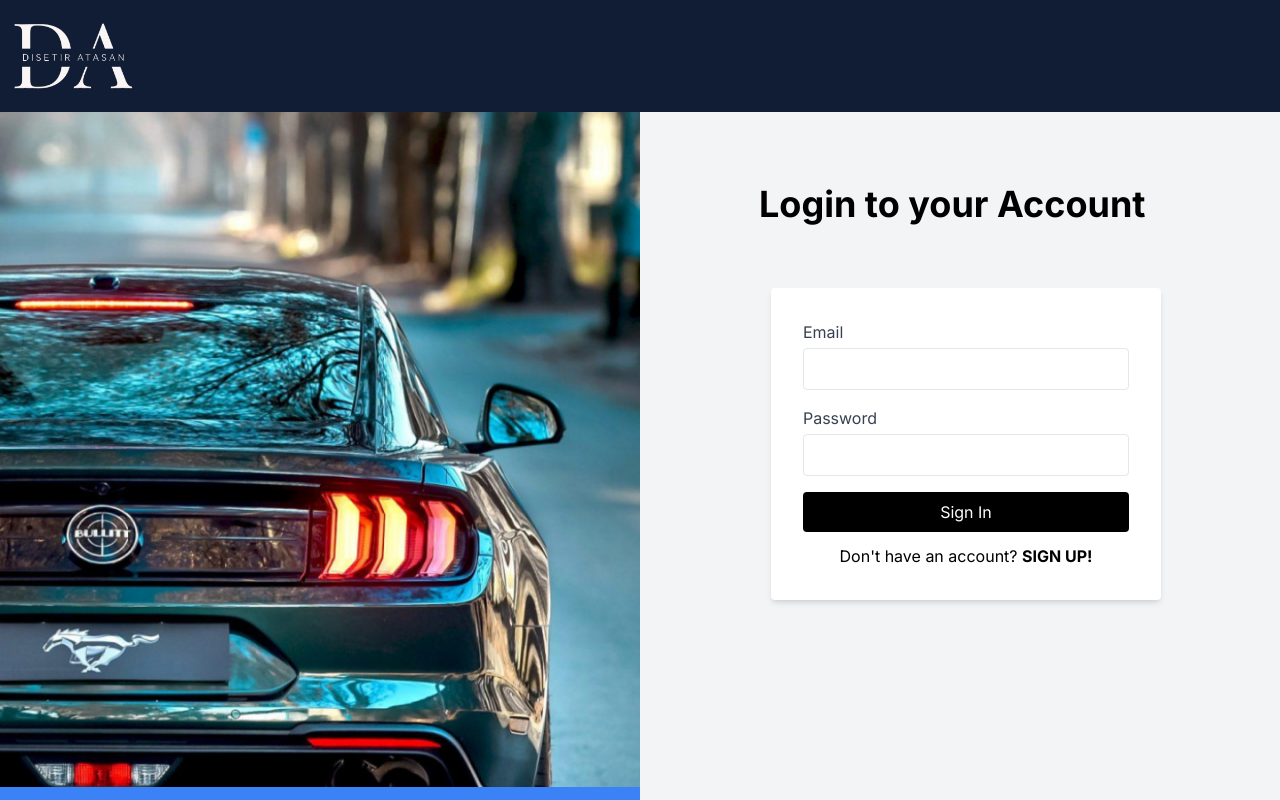
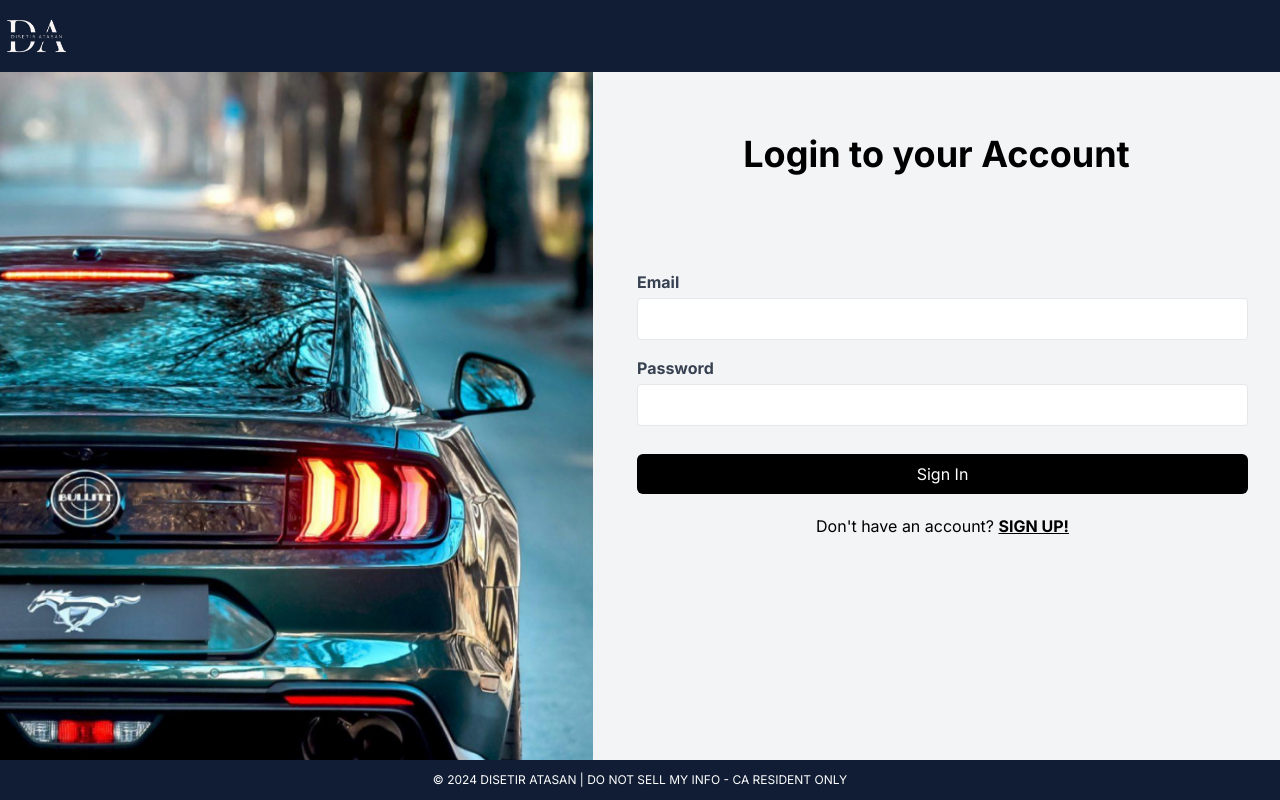
Before and after one commit to RayJonathan/RPLL-PT-Disetir-Atasan, a Next.js app in the folder disetiratasan/: page /login in a window 1280 px wide. Built offline with nearby package versions, Linux system fonts and the light colour scheme.

Commit message:
Login Final

```diff
--- a/disetiratasan/src/app/login/page.tsx
+++ b/disetiratasan/src/app/login/page.tsx
@@ -5,13 +5,13 @@ interface LoginProps {}
 const Login: React.FC<LoginProps> = (props) => {
   return (
     <div className="bg-white h-screen flex flex-col">
-      <header className="bg-header py-4">
+      <header className="bg-header py-4 sticky top-0">
         <div className="container mx-auto flex justify-between items-center">
           <div className="flex items-center">
             <img
               src="Logo.png"
-              width={150}
-              height={150}
+              width={75}
+              height={75}
               alt="Disetir Atasan Logo"
             />
           </div>
@@ -21,7 +21,7 @@ const Login: React.FC<LoginProps> = (props) => {
       <div className="flex-1 flex">
         <div className="flex-1 bg-blue-500">
           <img
-            className="w-full h-675px object-cover"
+            className="w-full h-full object-cover"
             src="image1.png"
             alt="Left Section Image"
           />
@@ -30,12 +30,12 @@ const Login: React.FC<LoginProps> = (props) => {
       <div className="flex-1 bg-gray-100 flex flex-col items-center justify-center">
           <div className="text-black">
             <div className="-mt-32">
-              <h1 className="text-4xl font-bold mb-10">Login to your Account</h1>
+              <h1 className=" text-center text-4xl font-bold mb-10">Login to your Account</h1>
             </div>
 
-            <form className="max-w-md p-8 bg-white rounded shadow-md ml-3 mt-16">
+            <form className="w-675px p-8 rounded  ml-3 mt-16">
             <label className="block mb-4">
-              <span className="text-gray-700">Email</span>
+              <span className="text-gray-700 font-bold">Email</span>
               <input
                 type="text"
                 className="mt-1 p-2 w-full border rounded"
@@ -43,25 +43,27 @@ const Login: React.FC<LoginProps> = (props) => {
             </label>
 
             <label className="block mb-4">
-              <span className="text-gray-700">Password</span>
+              <span className="text-gray-700 font-bold">Password</span>
               <input
               type="password"
               className="mt-1 p-2 w-full border rounded"
             />
             </label>
 
-        <button
-          type="submit"
-          className="bg-black text-white p-2 rounded w-full"
-        >
-        Sign In
-        </button>
-        <p className="text-center mt-3">Don't have an account?{" "}<a className="font-bold">SIGN UP!</a></p>
-  </form>
+            <button type="submit"className="bg-black text-white p-2 rounded-md w-full mt-3"> Sign In
+            </button>
+
+              <p className="text-center mt-5">Don't have an account? <a href="http://localhost:3000/signup" className="font-bold underline">SIGN UP!</a></p>
+            </form>
+        <div>
+      </div>
+    </div>
   </div>
-</div>
-
-      </div>
+  </div>
+  <div className="text-center bg-header">
+      <p className="text-white  my-3 text-xs">© 2024 DISETIR ATASAN | DO NOT SELL MY INFO - CA RESIDENT ONLY</p>
+  <div/>
+    </div>
     </div>
   );
 };
--- a/disetiratasan/tailwind.config.ts
+++ b/disetiratasan/tailwind.config.ts
@@ -15,6 +15,7 @@ const config: Config = {
       },
       spacing: {
         '675px': '675px',
+        '575': '575px',
       },
       colors:{
         transparent: 'transparent',
```
